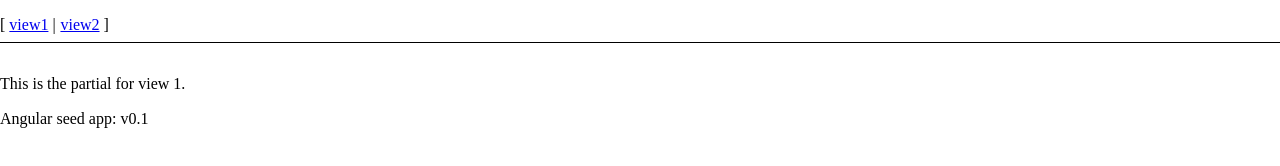
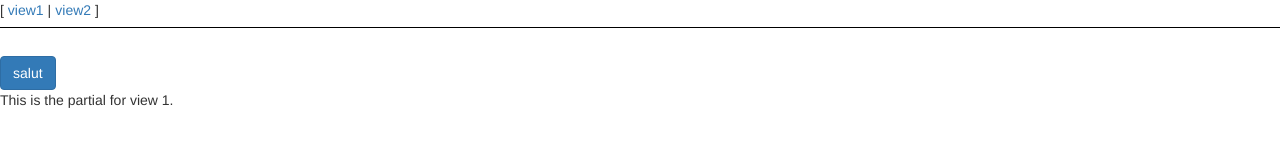
Before and after one commit to Margoot/InterfaceWebAvancee, a website: page app/index.html at #!/view1 in a window 1280 px wide. Drawn offline with nearby package versions, Linux system fonts and the light colour scheme; some packages are replaced by stand-ins of ours; a script that the page names is missing.

Commit message:
bootstrap angular

```diff
--- a/app/app.js
+++ b/app/app.js
@@ -3,9 +3,10 @@
 // Declare app level module which depends on views, and components
 angular.module('myApp', [
   'ngRoute',
+  'ui.bootstrap',
   'myApp.view1',
   'myApp.view2',
-  'myApp.version'
+  'myApp.version',
 ]).
 config(['$locationProvider', '$routeProvider', function($locationProvider, $routeProvider) {
   $locationProvider.hashPrefix('!');
--- a/app/index.html
+++ b/app/index.html
@@ -1,18 +1,27 @@
 <!DOCTYPE html>
-<!--[if lt IE 7]>      <html lang="en" ng-app="myApp" class="no-js lt-ie9 lt-ie8 lt-ie7"> <![endif]-->
-<!--[if IE 7]>         <html lang="en" ng-app="myApp" class="no-js lt-ie9 lt-ie8"> <![endif]-->
-<!--[if IE 8]>         <html lang="en" ng-app="myApp" class="no-js lt-ie9"> <![endif]-->
-<!--[if gt IE 8]><!--> <html lang="en" ng-app="myApp" class="no-js"> <!--<![endif]-->
+<!--[if lt IE 7]>
+<html lang="en" ng-app="myApp" class="no-js lt-ie9 lt-ie8 lt-ie7"> <![endif]-->
+<!--[if IE 7]>
+<html lang="en" ng-app="myApp" class="no-js lt-ie9 lt-ie8"> <![endif]-->
+<!--[if IE 8]>
+<html lang="en" ng-app="myApp" class="no-js lt-ie9"> <![endif]-->
+<!--[if gt IE 8]><!-->
+<html lang="en" ng-app="myApp" class="no-js"> <!--<![endif]-->
 <head>
     <meta charset="utf-8">
     <meta http-equiv="X-UA-Compatible" content="IE=edge">
     <title>My AngularJS App</title>
     <meta name="description" content="">
     <meta name="viewport" content="width=device-width, initial-scale=1">
-  <link rel="stylesheet" href="bower_components/html5-boilerplate/dist/css/normalize.css">
-  <link rel="stylesheet" href="bower_components/html5-boilerplate/dist/css/main.css">
+    <link rel="stylesheet"
+          href="bower_components/html5-boilerplate/dist/css/normalize.css">
+    <link rel="stylesheet"
+          href="bower_components/html5-boilerplate/dist/css/main.css">
     <link rel="stylesheet" href="app.css">
+    <link rel="stylesheet" href="bower_components/bootstrap/dist/css/bootstrap.min.css">
+    <link rel="stylesheet" href="bower_components/angular-bootstrap/ui-bootstrap-csp.css">
     <script src="bower_components/html5-boilerplate/dist/js/vendor/modernizr-2.8.3.min.js"></script>
+    <script src="bower_components/angular-bootstrap/ui-bootstrap-tpls.min.js"></script>
 </head>
 <body>
 <ul class="menu">
@@ -20,19 +29,12 @@
     <li><a href="#!/view2">view2</a></li>
 </ul>
 
-  <!--[if lt IE 7]>
-      <p class="browsehappy">You are using an <strong>outdated</strong> browser. Please <a href="http://browsehappy.com/">upgrade your browser</a> to improve your experience.</p>
-  <![endif]-->
-
 <div ng-view></div>
 
-  <div>Angular seed app: v<span app-version></span></div>
-
-  <!-- In production use:
-  <script src="//ajax.googleapis.com/ajax/libs/angularjs/x.x.x/angular.min.js"></script>
-  -->
+<script src="bower_components/jquery/dist/jquery.min.js"></script>
 <script src="bower_components/angular/angular.js"></script>
 <script src="bower_components/angular-route/angular-route.js"></script>
+<script src="bower_components/angular-bootstrap/ui-bootstrap.min.js"></script>
 <script src="app.js"></script>
 <script src="view1/view1.js"></script>
 <script src="view2/view2.js"></script>
--- a/app/view1/view1.html
+++ b/app/view1/view1.html
@@ -1 +1,2 @@
+<button class="btn btn-primary">salut</button>
 <p>This is the partial for view 1.</p>
--- a/app/view1/view1.js
+++ b/app/view1/view1.js
@@ -1,6 +1,6 @@
 'use strict';
 
-angular.module('myApp.view1', ['ngRoute'])
+angular.module('myApp.view1', ['ngRoute', 'ui.bootstrap'])
 
 .config(['$routeProvider', function($routeProvider) {
   $routeProvider.when('/view1', {
--- a/bower.json
+++ b/bower.json
@@ -10,6 +10,8 @@
     "angular-route": "~1.5.0",
     "angular-loader": "~1.5.0",
     "angular-mocks": "~1.5.0",
-    "html5-boilerplate": "^5.3.0"
+    "html5-boilerplate": "^5.3.0",
+    "angular-bootstrap": "^2.2.0",
+    "bootstrap": "^3.3.7"
   }
 }
```
Also changed, not shown: .travis.yml (added), 3 other files. Lines whose indentation alone changed are shown as unchanged.
